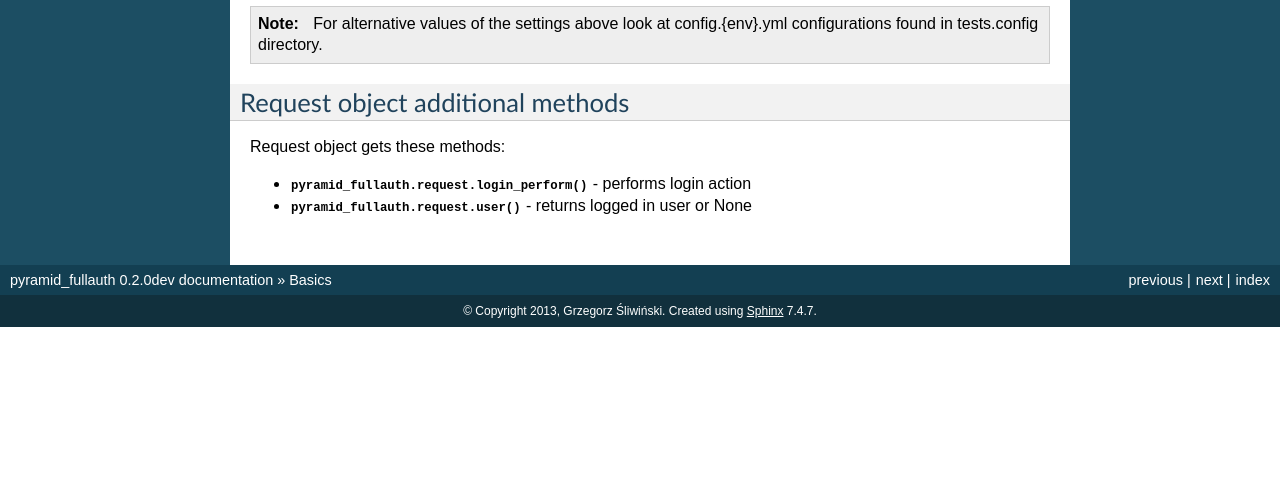
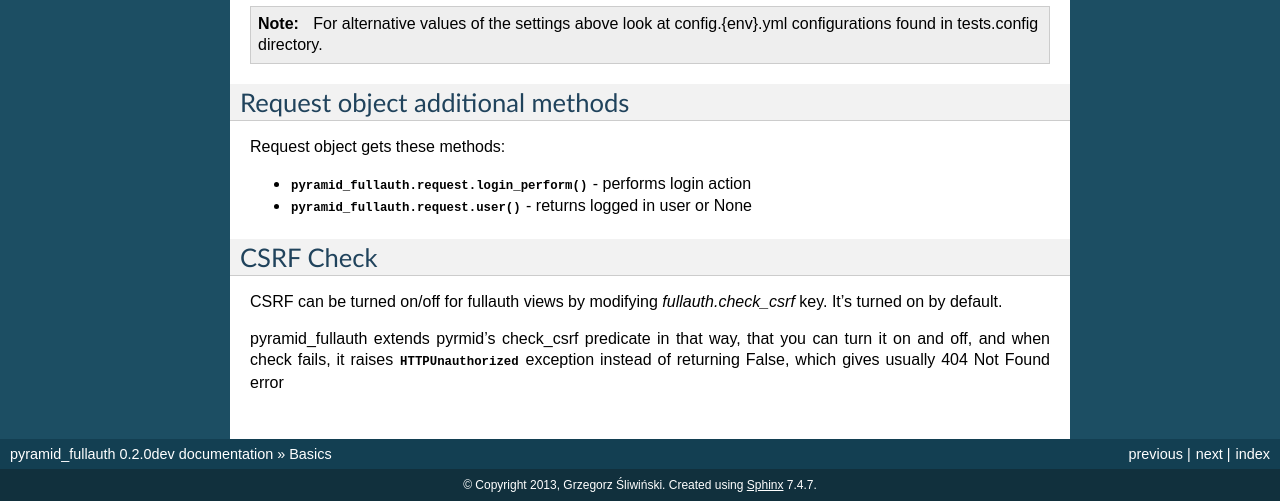
Before and after one commit to fizyk/pyramid_fullauth, a Sphinx documentation site: the page built from docs/source/basic.rst, in a window 1280 px wide and 900 px high, scrolled down 746 px, cut to the strip 399-900 px from the top of the window. Built offline with Sphinx 7.4.7, drawn with Linux system fonts in a browser that asks for light colours; before the commit the page ends 1472 px from its top, so only the background shows below that.

Commit message:
docs update

```diff
--- a/CHANGES.rst
+++ b/CHANGES.rst
@@ -12,8 +12,8 @@ CURRENT
 - fixed general error message for register_POST processing
 - activate action no longer gives 404 error after first use. Default is message about token being invalid or used [veronicazgirvaci]
 - extending csrf_check predicate:
--- Can be turned on/off in settings.
--- Failed check rises 401 Unauthorised error
+    - Can be turned on/off in settings.
+    - Failed check rises 401 Unauthorised error
 
 *backward incompatibilities*
 
--- a/docs/source/api.rst
+++ b/docs/source/api.rst
@@ -10,5 +10,6 @@ Here's the api for pyramid_fullauth
    api/auth
    api/events
    api/exceptions
+   api/predicates
    api/request
    api/tools
--- a/docs/source/basic.rst
+++ b/docs/source/basic.rst
@@ -73,3 +73,10 @@ Request object gets these methods:
 
 - :meth:`pyramid_fullauth.request.login_perform` - performs login action
 - :meth:`pyramid_fullauth.request.user` - returns logged in user or None
+
+CSRF Check
+----------
+
+CSRF can be turned on/off for fullauth views by modifying *fullauth.check_csrf* key. It's turned on by default.
+
+pyramid_fullauth extends pyrmid's check_csrf predicate in that way, that you can turn it on and off, and when check fails, it raises :class:`~pyramid.httpexceptions.HTTPUnauthorized` exception instead of returning False, which gives usually 404 Not Found error
--- a/docs/source/conf.py
+++ b/docs/source/conf.py
@@ -305,5 +305,5 @@ autoclass_content = 'both'
 
 # Intersphinx configuration
 intersphinx_mapping = {'python': ('http://docs.python.org/', None),
-                       'pyramid': ('http://docs.pylonsproject.org/projects/pyramid/en/1.4-branch/', None),
+                       'pyramid': ('http://docs.pylonsproject.org/projects/pyramid/en/1.5-branch/', None),
                        'sqlalchemy': ('http://docs.sqlalchemy.org/en/rel_0_8/', None)}
```
Also changed, not shown: docs/source/api/predicates.rst (added, +8 -0 lines), 1 other file.
